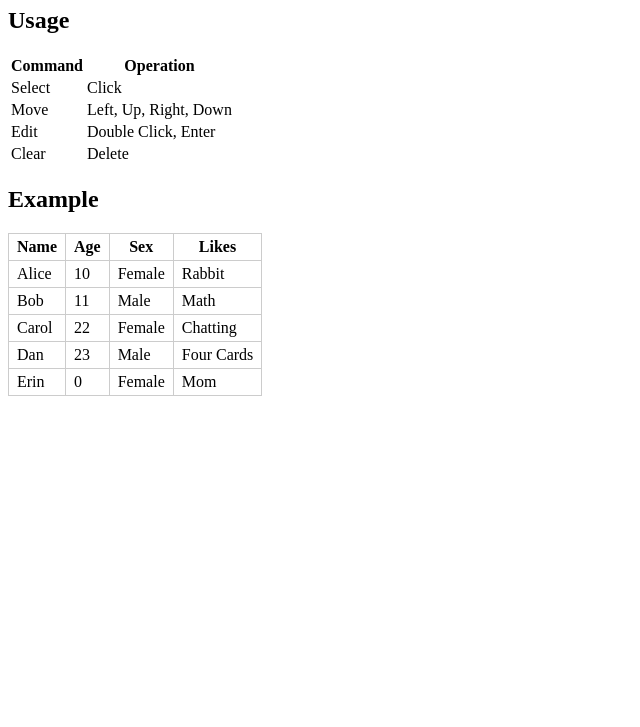
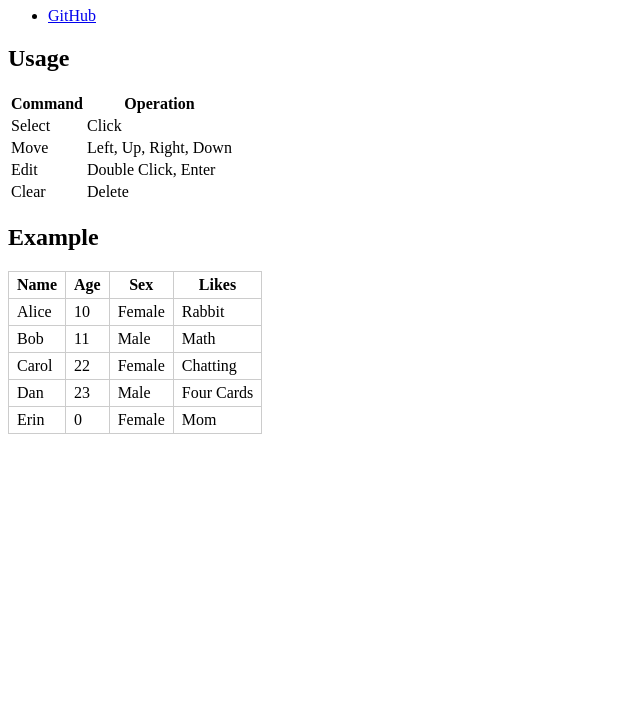
Before and after one commit to ginpei/excell, a plain HTML site: page index.html in a window 1280 px wide. Shown: the part 73-800 px from the top of the page, without its empty margins (0-640 px from the left). Drawn offline with Linux system fonts and the light colour scheme.

Commit message:
add a link to GitHub

```diff
--- a/index.html
+++ b/index.html
@@ -8,6 +8,9 @@
 	</head>
 	<body>
 		<h1>ExCell</h1>
+		<ul>
+			<li><a href="https://github.com/ginpei/excell">GitHub</a></li>
+		</ul>
 		<h2>Usage</h2>
 		<table class="js-table">
 			<thead>
```
